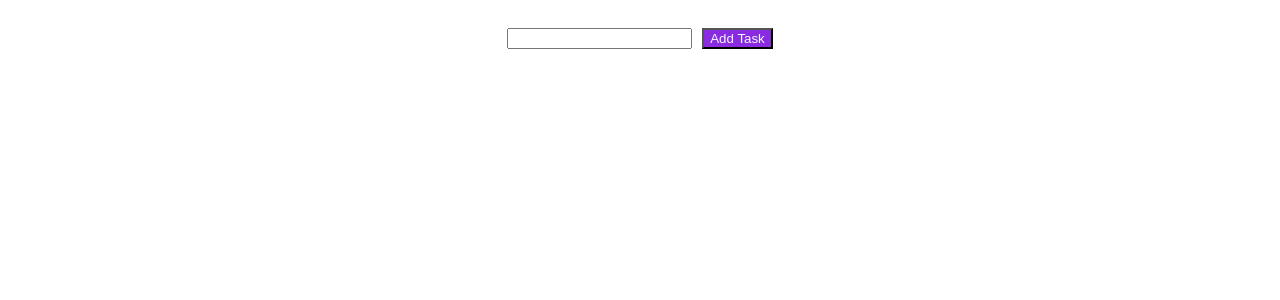
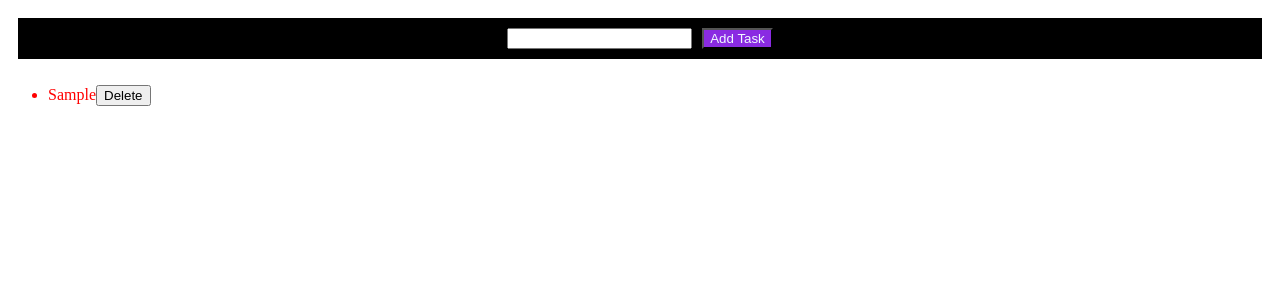
Before and after one commit to dark-N00B/ReactToDoList, a React (Create React App) app: page / in a window 1280 px wide. Both pictures are taken after typing "Sample" into the empty fields and a click on the button "Add Task". Shown: the top 300 px of the page. Built offline with nearby package versions, Linux system fonts and the light colour scheme.

Commit message:
functionalities updated

```diff
--- a/src/App.js
+++ b/src/App.js
@@ -19,9 +19,25 @@ export default function App() {
                     setTodoList([...todoList, task]);
                     setTask('');
                 }
+                else {
+                    alert("Task cannot be empty!!!");
+                }
             }
 
             }>Add Task</button>
+            </div>
+            <div class="taskList">
+                <ul>
+                    {todoList.map((task, i) => {
+                        return (
+                            <li key={i}>
+                                {task}
+                                <button>Delete</button>
+                            </li>
+
+                        );
+                    })}
+                </ul>
             </div>
         </div>
 
--- a/src/style.css
+++ b/src/style.css
@@ -5,16 +5,18 @@ h1, p {
 
 
 
-  .main {
+.main {
     display: flex;
     flex-direction: column;
   }
 
-  .addTask {
+.addTask {
+
   margin: 10px;
   padding: 10px;
   justify-content: center;
   text-align: center;
+  background-color: black;
 }
 
 .btnStyle {
@@ -22,3 +24,7 @@ h1, p {
   background-color: blueviolet;
   color:aliceblue
 }
+
+.taskList {
+  color: red;
+}
```
